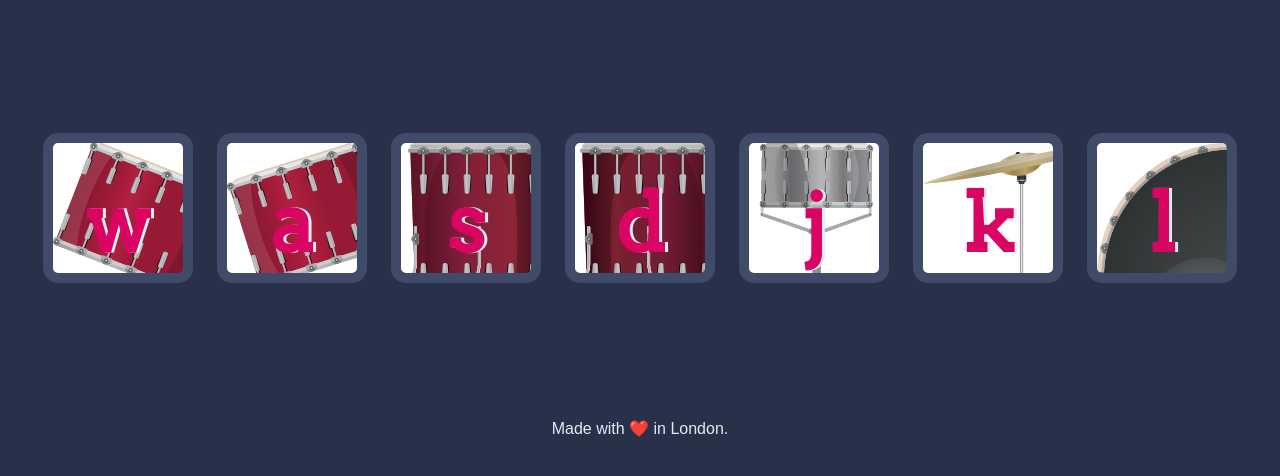
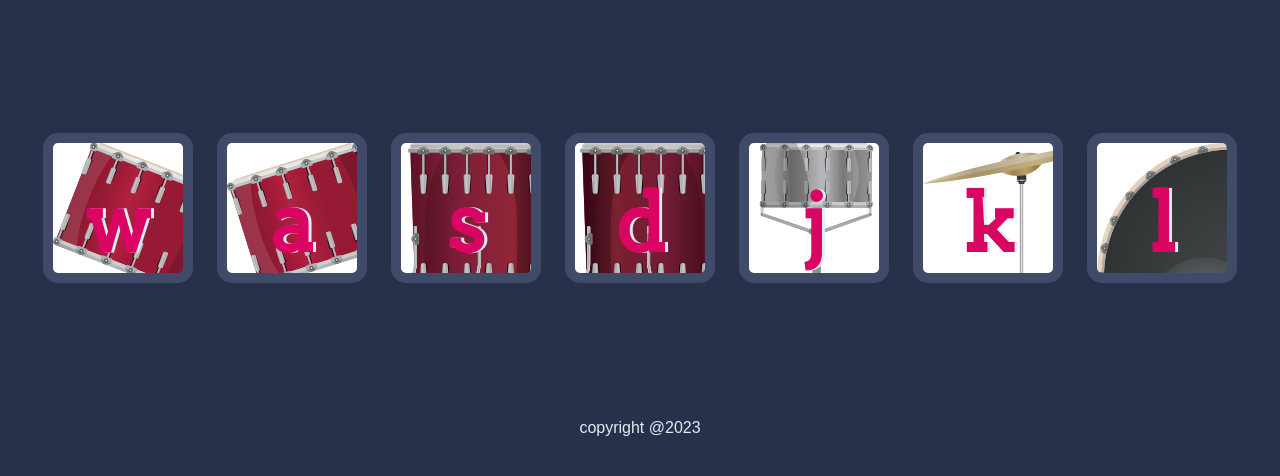
Before and after one commit to Prashant-Kumar7/DrumKit, a plain HTML site: page index.html in a window 1280 px wide. Shown: the part 156-632 px from the top of the page. Drawn offline with Linux system fonts and the light colour scheme.

Commit message:
Update index.html

```diff
--- a/index.html
+++ b/index.html
@@ -24,7 +24,7 @@
 <script src="index.js" charset="utf-8"></script>
 
 <footer>
-  Made with ❤️ in London.
+  copyright @2023
 </footer>
 </body>
 </html>
```
